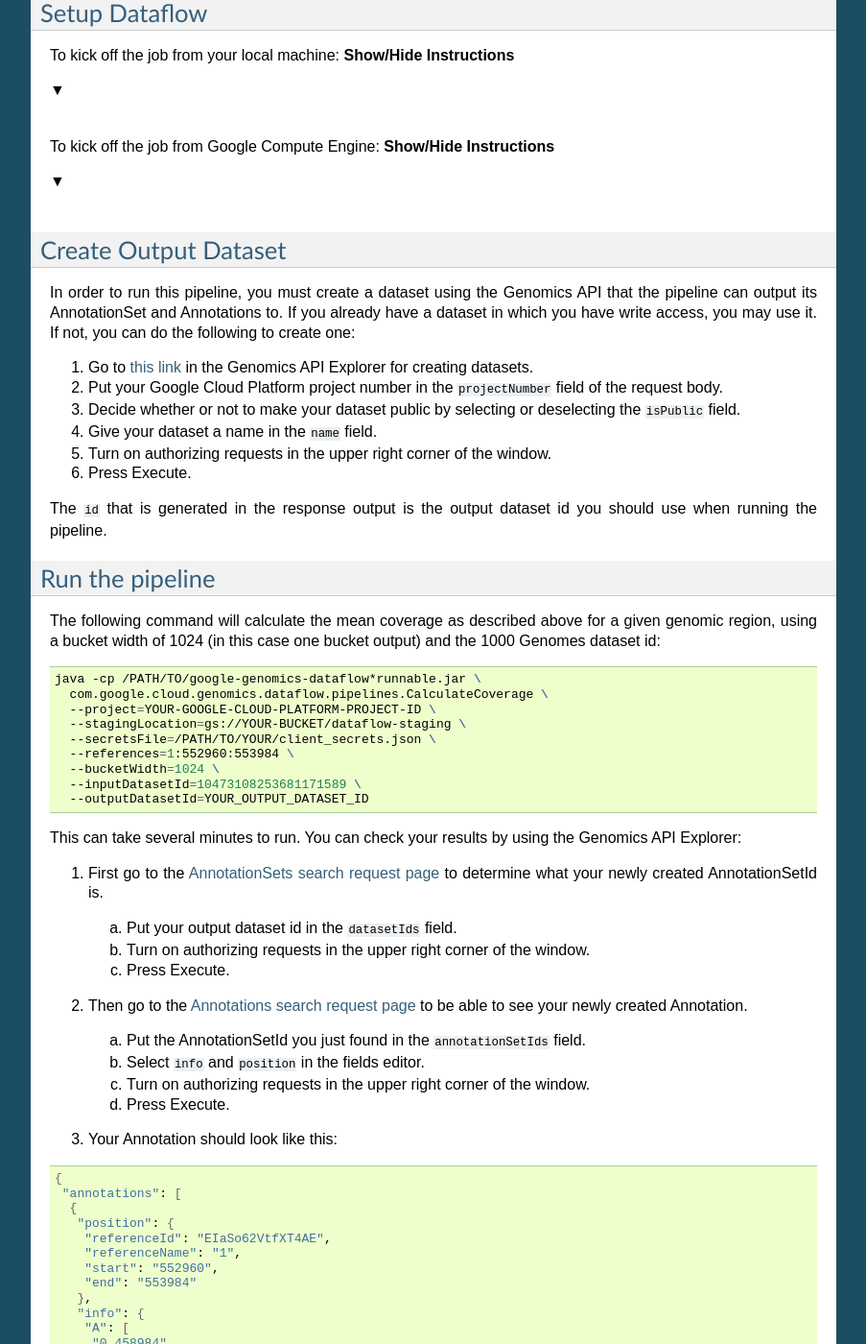
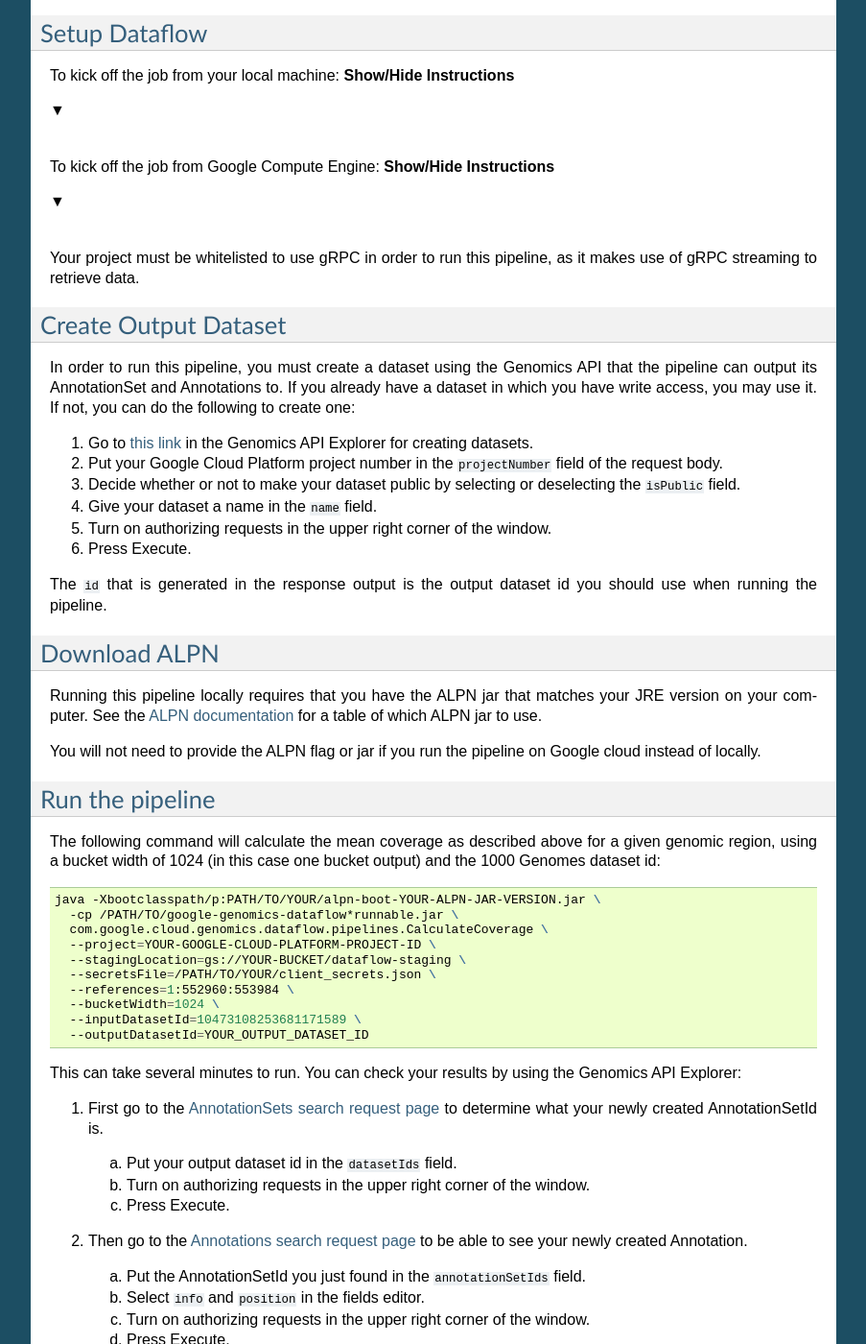
Before and after one commit to googlegenomics/readthedocs, a Sphinx documentation site: the page built from docs/source/use_cases/analyze_reads/calculate_coverage.rst, in a window 1280 px wide and 1400 px high, scrolled down 553 px. Shown: the whole window at 96% size, without its empty margins (198-1101 px from the left). Built offline with Sphinx 7.4.7, drawn with Linux system fonts in a browser that asks for light colours; some of the changed text lies outside the part shown.

Commit message:
Update documentation to work with gRPC

```diff
--- a/docs/source/use_cases/analyze_reads/calculate_coverage.rst
+++ b/docs/source/use_cases/analyze_reads/calculate_coverage.rst
@@ -28,6 +28,9 @@ Setup Dataflow
 
 .. include:: ../../includes/dataflow_on_gce_setup.rst
 
+Your project must be whitelisted to use gRPC in order to run this pipeline, as it makes use of
+gRPC streaming to retrieve data.
+
 Create Output Dataset
 ---------------------
 
@@ -45,6 +48,13 @@ write access, you may use it.  If not, you can do the following to create one:
 The ``id`` that is generated in the response output is the output dataset id you should use when running
 the pipeline.
 
+Download ALPN
+-------------
+
+Running this pipeline locally requires that you have the ALPN jar that matches your JRE version
+on your computer.  See the `ALPN documentation <http://www.eclipse.org/jetty/documentation/9.2.10.v20150310/alpn-chapter.html>`_ for a table of which ALPN jar to use.
+
+You will not need to provide the ALPN flag or jar if you run the pipeline on Google cloud instead of locally.
 
 Run the pipeline
 ----------------
@@ -55,7 +65,8 @@ dataset id:
 
 .. code-block:: shell
 
-  java -cp /PATH/TO/google-genomics-dataflow*runnable.jar \
+  java -Xbootclasspath/p:PATH/TO/YOUR/alpn-boot-YOUR-ALPN-JAR-VERSION.jar \
+    -cp /PATH/TO/google-genomics-dataflow*runnable.jar \
     com.google.cloud.genomics.dataflow.pipelines.CalculateCoverage \
     --project=YOUR-GOOGLE-CLOUD-PLATFORM-PROJECT-ID \
     --stagingLocation=gs://YOUR-BUCKET/dataflow-staging \
@@ -154,7 +165,8 @@ fewer read group sets then the default requirement of 11:
 
 .. code-block:: shell
 
-  java -cp /PATH/TO/google-genomics-dataflow*runnable.jar \
+  java -Xbootclasspath/p:PATH/TO/YOUR/alpn-boot-YOUR-ALPN-JAR-VERSION.jar \
+    -cp /PATH/TO/google-genomics-dataflow*runnable.jar \
     com.google.cloud.genomics.dataflow.pipelines.CalculateCoverage \
     --project=YOUR-GOOGLE-CLOUD-PLATFORM-PROJECT-ID \
     --stagingLocation=gs://YOUR-BUCKET/dataflow-staging \
```
